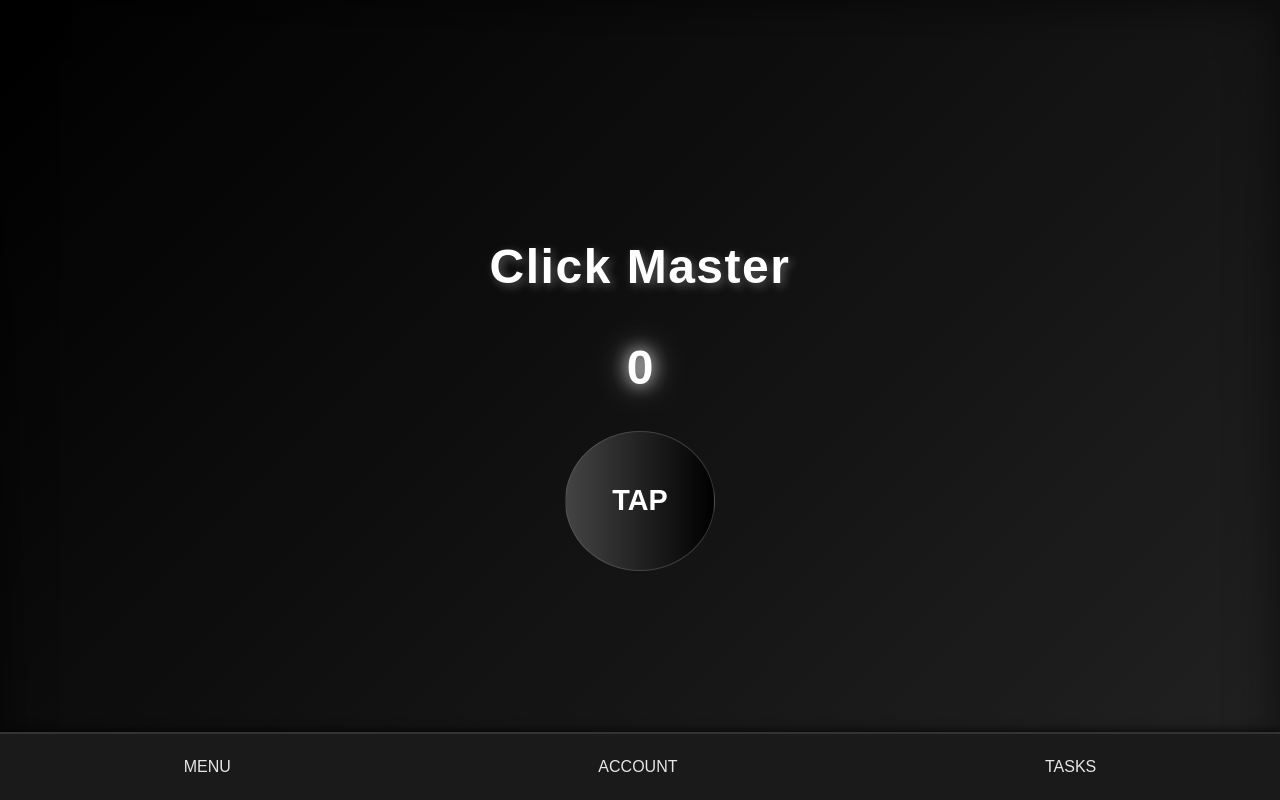
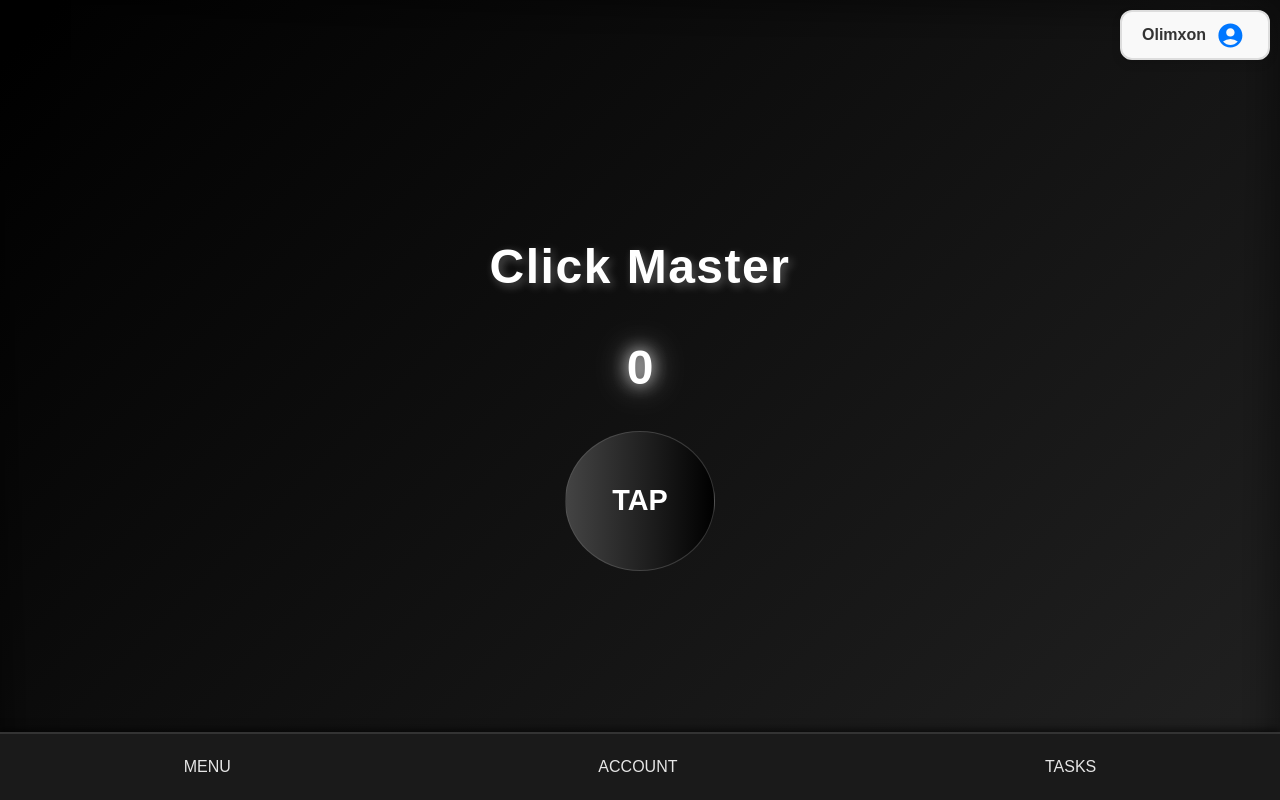
Before and after one commit to AmirSherov/ClickMaster, a Next.js app: page / in a window 1280 px wide. Built offline with nearby package versions, Linux system fonts and the light colour scheme; sample sign-in values are in the browser's storage.

Commit message:
fixed landing and added userinfo

```diff
--- a/app/page.js
+++ b/app/page.js
@@ -4,6 +4,7 @@ import './globals.scss';
 import { useRouter } from 'next/navigation';
 import Clicker from './clicker';
 import Nav from './nav';
+import UserInfo from './userinfo';
 
 export default function Home() {
   const [isMobile, setIsMobile] = useState(false);
@@ -27,8 +28,9 @@ export default function Home() {
 
   return (
     <div className="landing-page-container">
-      < Clicker/>
-      <Nav/>
+      <UserInfo />
+      <Clicker />
+      <Nav />
     </div>
   );
 }
--- a/app/userinfo/index.jsx
+++ b/app/userinfo/index.jsx
@@ -5,8 +5,10 @@ import { MdAccountCircle } from "react-icons/md";
 export default function UserInfo() {
     return (
         <div className="user-info-container">
+            <button className="user-info-button">
             Olimxon
             <MdAccountCircle />
+            </button>
         </div>
     );
 }
--- a/app/userinfo/userinfo.scss
+++ b/app/userinfo/userinfo.scss
@@ -0,0 +1,41 @@
+.user-info-button {
+    width: 150px;
+    height: 50px;
+    position: absolute;
+    top: 10px;
+    right: 10px;
+    display: flex;
+    align-items: center;
+    gap: 10px;
+    padding: 5px 20px;
+    border: 2px solid #ddd;
+    border-radius: 12px;
+    background-color: #f9f9f9;
+    box-shadow: 0 4px 10px rgba(0, 0, 0, 0.1);
+    font-size: 1rem;
+    font-weight: bold;
+    color: #333;
+    transition: box-shadow 0.3s ease, transform 0.3s ease;
+    text-align: center;
+    &:hover {
+        box-shadow: 0 6px 15px rgba(0, 0, 0, 0.2);
+        transform: scale(1.05);
+        border: none;
+        background-color: #736b6b3f;
+        cursor: pointer;
+        color: white;
+    }
+    &:active {
+        transform: scale(0.95);
+    }
+
+    svg {
+        font-size: 1.8rem;
+        color: #0077ff;
+        transition: color 0.3s ease;
+
+        &:hover {
+            color: #005bb5;
+        }
+    }
+}
--- a/package.json
+++ b/package.json
@@ -14,6 +14,7 @@
     "react": "^18.2.0",
     "react-dom": "^18.2.0",
     "react-hot-toast": "^2.4.1",
+    "react-icons": "^5.3.0",
     "sass": "^1.81.0"
   }
 }
```
Also changed, not shown: 1 other file (tests, documents, lock files or other folders).
